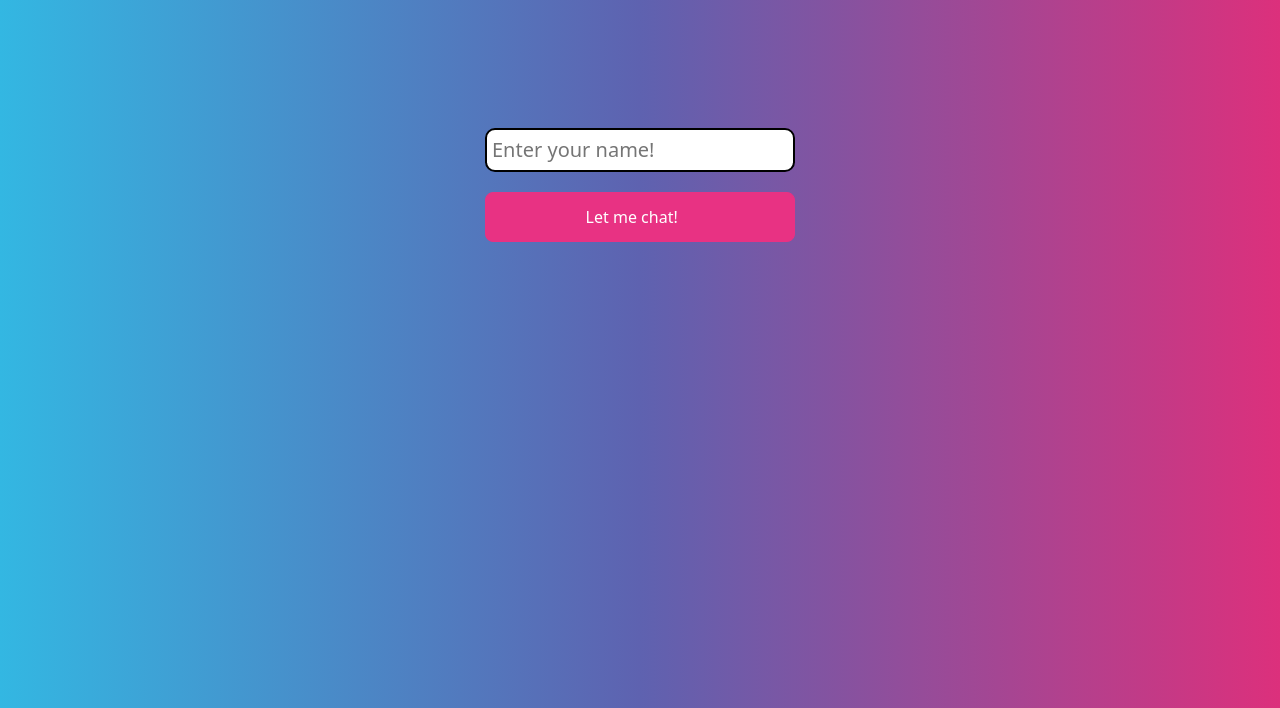
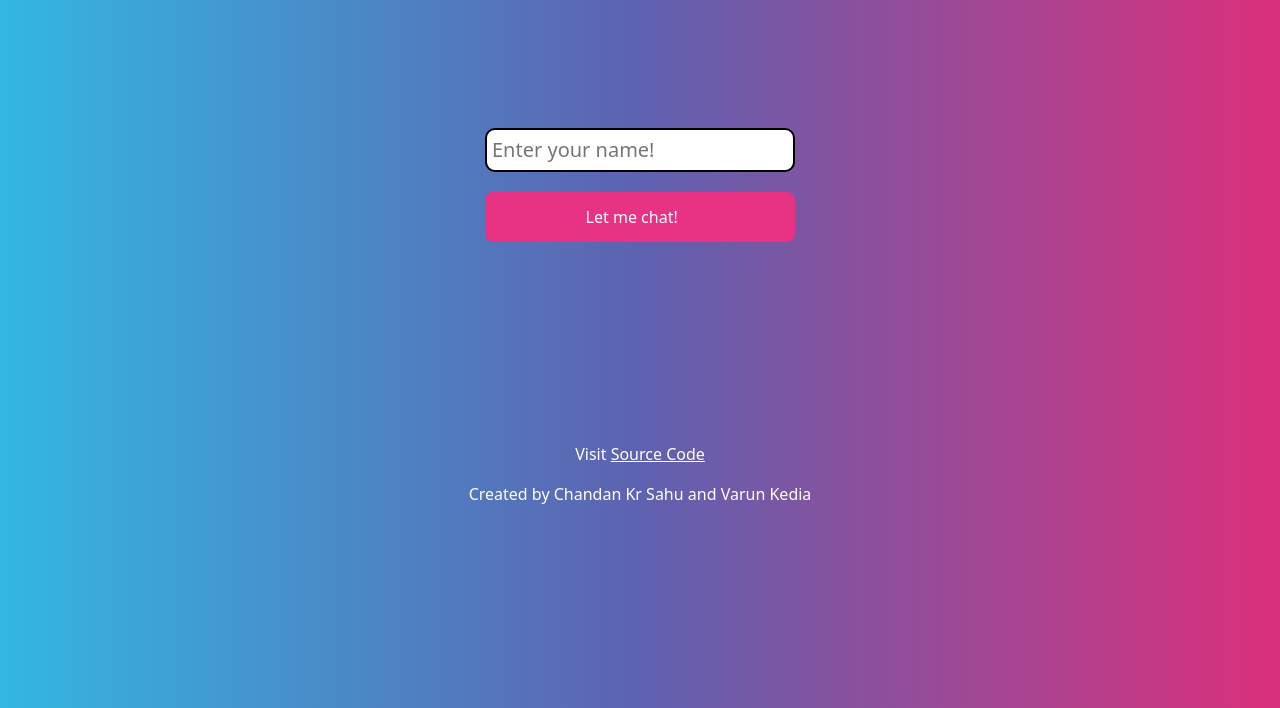
Before and after one commit to MadhusudanAnand/chat-app, a website: page index.html in a window 1280 px wide. Shown: the part 92-800 px from the top of the page. Drawn offline with nearby package versions, Linux system fonts and the light colour scheme; no server answers.

Commit message:
Enter Key sends message

```diff
--- a/index.html
+++ b/index.html
@@ -13,7 +13,7 @@
 				<h2>Welcome To Chat App</h2>
 			</div>
 			<div id="error-container"></div>
-			<div id="chat-container">
+			<form id="chat-container">
 				<input
 					id="name"
 					type="text"
@@ -30,10 +30,10 @@
 					Let me chat! &nbsp&nbsp
 					<img src="images/chat.png" alt="" width="40" />
 				</button>
-			</div>
+			</form>
 		</div>
 
-		<div id="CHATPAGE">
+		<form id="CHATPAGE">
 			<h3 id="currentUser"></h3>
 			<input type="text" id="message" />
 			<button
@@ -48,6 +48,16 @@
 			</button>
 			<div id="sound"></div>
 			<div id="message-container"></div>
+		</form>
+		<div class="about">
+			<p>
+				Visit
+				<a href="https://github.com/purplevaruntw/chat-app"
+					>Source Code</a
+				>
+			</p>
+			<div style="width: 100%; height: 0px"></div>
+			<p>Created by Chandan Kr Sahu and Varun Kedia</p>
 		</div>
 	</body>
 </html>
--- a/public/client.js
+++ b/public/client.js
@@ -20,6 +20,12 @@ function sendMessage() {
 	}
 	document.getElementById("message").value = "";
 }
+document.getElementById("chat-container").onsubmit = () => {
+	return false;
+};
+document.getElementById("CHATPAGE").onsubmit = () => {
+	return false;
+};
 socket.on("newmsg", function (data) {
 	if (user) {
 		var newMessage = document.createElement("div");
--- a/public/style.css
+++ b/public/style.css
@@ -62,3 +62,15 @@
 	width: 800px;
 	font-size: 20px;
 }
+.about {
+	display: flex;
+	flex-direction: row;
+	flex-wrap: wrap;
+	justify-content: center;
+	/* background: red; */
+	margin-top: 200px;
+}
+body {
+	min-height: 80vh;
+	/* background: blue; */
+}
```
